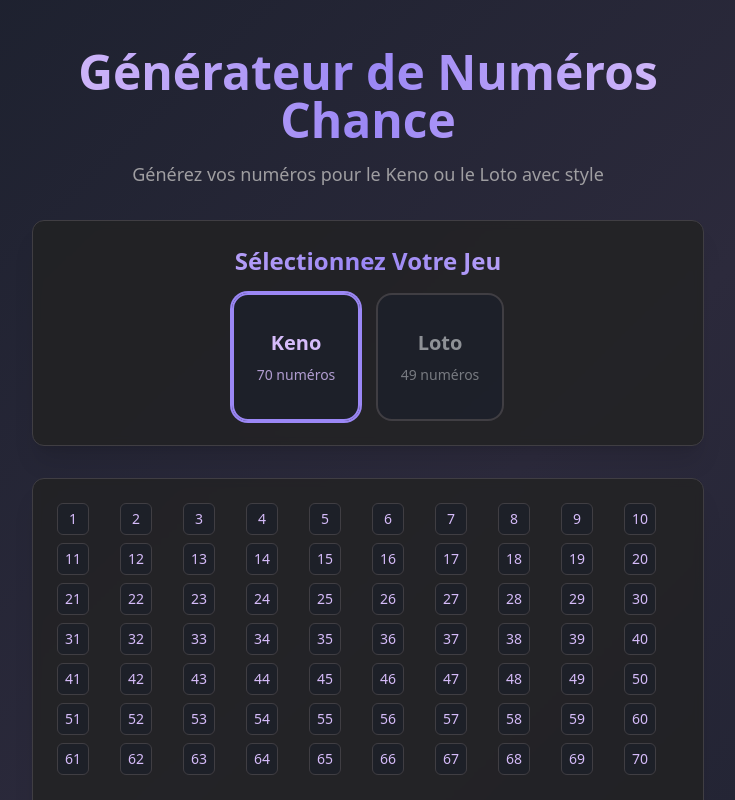
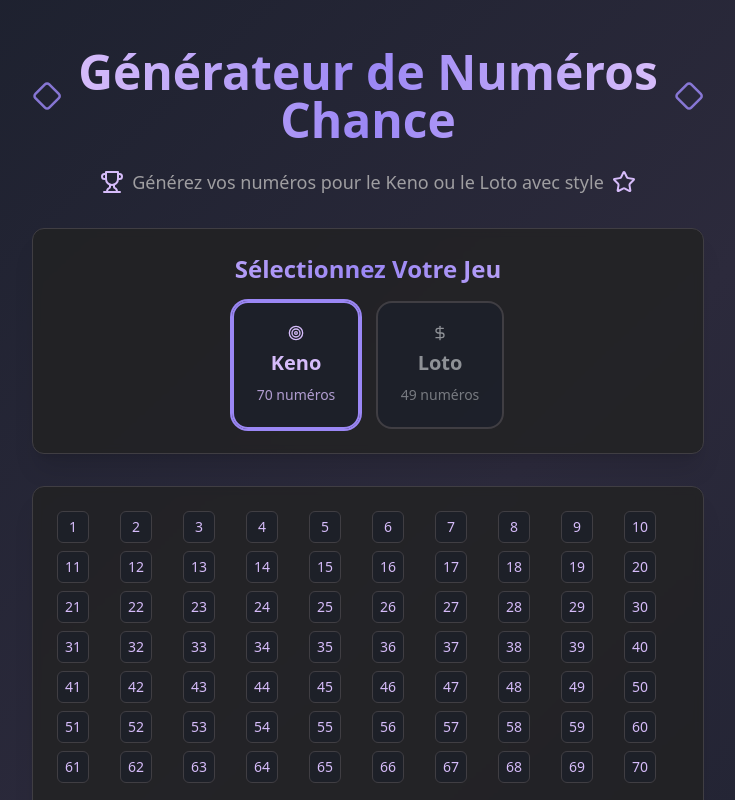
Before and after one commit to Damien1303/keno-loto-generateur-, a React (Vite) app: page / in a window 1280 px wide. Shown: the top 800 px of the page, without its empty margins (272-1007 px from the left). Built offline with nearby package versions, Linux system fonts and the light colour scheme.

Commit message:
Add relevant logos to project
Incorporate appropriate logos into the project to enhance visual appeal and branding.
[skip gpt_engineer]

```diff
--- a/src/components/GameSelector.tsx
+++ b/src/components/GameSelector.tsx
@@ -2,6 +2,7 @@ import { Card } from "@/components/ui/card";
 import { Button } from "@/components/ui/button";
 import { cn } from "@/lib/utils";
 import { motion } from "framer-motion";
+import { DollarSign, Target } from "lucide-react";
 
 interface GameSelectorProps {
   selectedGame: "keno" | "loto";
@@ -31,6 +32,7 @@ export const GameSelector = ({ selectedGame, onSelect }: GameSelectorProps) => {
               onClick={() => onSelect("keno")}
             >
               <div className="flex flex-col items-center gap-2">
+                <Target className="w-8 h-8" />
                 <span className="text-xl font-semibold">Keno</span>
                 <span className="text-sm opacity-80">70 numéros</span>
               </div>
@@ -51,6 +53,7 @@ export const GameSelector = ({ selectedGame, onSelect }: GameSelectorProps) => {
               onClick={() => onSelect("loto")}
             >
               <div className="flex flex-col items-center gap-2">
+                <DollarSign className="w-8 h-8" />
                 <span className="text-xl font-semibold">Loto</span>
                 <span className="text-sm opacity-80">49 numéros</span>
               </div>
--- a/src/components/ResultsDisplay.tsx
+++ b/src/components/ResultsDisplay.tsx
@@ -1,5 +1,6 @@
 import { Card } from "@/components/ui/card";
 import { motion } from "framer-motion";
+import { Diamond } from "lucide-react";
 
 interface ResultsDisplayProps {
   numbers: number[][];
@@ -17,9 +18,13 @@ export const ResultsDisplay = ({ numbers, drawnNumbers = [] }: ResultsDisplayPro
   return (
     <Card className="p-6 backdrop-blur-sm bg-[#222222]/80 shadow-xl animate-fade-in border-[#403E43] rounded-xl">
       <div className="space-y-6">
-        <h3 className="text-xl font-medium text-center bg-gradient-to-r from-[#D6BCFA] via-[#9b87f5] to-[#D6BCFA] text-transparent bg-clip-text">
-          Vos Numéros Chance
-        </h3>
+        <div className="flex items-center justify-center gap-2">
+          <Diamond className="w-6 h-6 text-[#9b87f5]" />
+          <h3 className="text-xl font-medium text-center bg-gradient-to-r from-[#D6BCFA] via-[#9b87f5] to-[#D6BCFA] text-transparent bg-clip-text">
+            Vos Numéros Chance
+          </h3>
+          <Diamond className="w-6 h-6 text-[#9b87f5]" />
+        </div>
         <div className="space-y-6">
           {numbers.map((series, seriesIndex) => (
             <div key={seriesIndex} className="space-y-2">
--- a/src/pages/Index.tsx
+++ b/src/pages/Index.tsx
@@ -2,6 +2,7 @@ import { useState } from "react";
 import { GameSelector } from "@/components/GameSelector";
 import { NumberGenerator } from "@/components/NumberGenerator";
 import { ResultsDisplay } from "@/components/ResultsDisplay";
+import { Diamond, Trophy, Star } from "lucide-react";
 
 const Index = () => {
   const [selectedGame, setSelectedGame] = useState<"keno" | "loto">("keno");
@@ -16,12 +17,20 @@ const Index = () => {
     <div className="min-h-screen bg-gradient-to-br from-[#1A1F2C] via-[#2C2A3C] to-[#1A1F2C] py-12 px-4">
       <div className="max-w-2xl mx-auto space-y-8">
         <div className="text-center space-y-4 animate-fade-in">
+          <div className="flex items-center justify-center gap-4 mb-6">
+            <Diamond className="w-10 h-10 text-[#9b87f5] animate-pulse" />
             <h1 className="text-5xl font-bold bg-gradient-to-r from-[#D6BCFA] via-[#9b87f5] to-[#D6BCFA] text-transparent bg-clip-text">
               Générateur de Numéros Chance
             </h1>
+            <Diamond className="w-10 h-10 text-[#9b87f5] animate-pulse" />
+          </div>
+          <div className="flex items-center justify-center gap-2">
+            <Trophy className="w-6 h-6 text-[#D6BCFA]" />
             <p className="text-[#9F9EA1] text-lg">
               Générez vos numéros pour le Keno ou le Loto avec style
             </p>
+            <Star className="w-6 h-6 text-[#D6BCFA]" />
+          </div>
         </div>
         <GameSelector selectedGame={selectedGame} onSelect={setSelectedGame} />
         <NumberGenerator
```
Lines whose indentation alone changed are shown as unchanged.
